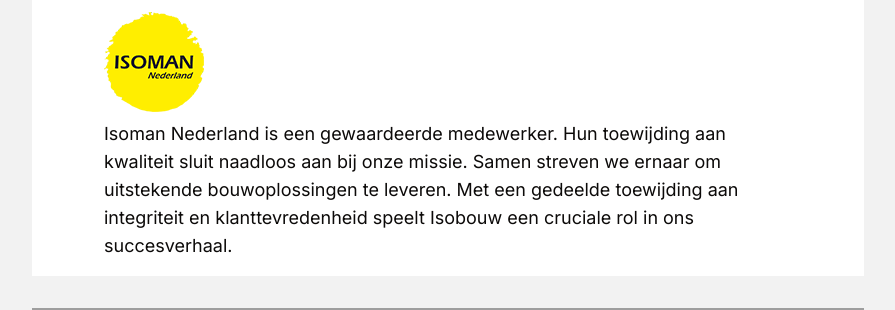
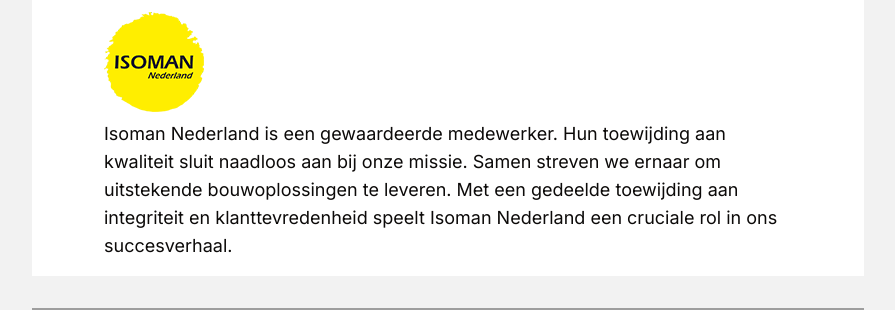
Before and after one commit to emreYA/nmbs, a Next.js app: page / in a window 1280 px wide. Shown: the part 1264-1574 px from the top of the page, without its empty margins (192-1087 px from the left). Built offline with nearby package versions, Linux system fonts and the light colour scheme; grey boxes are pictures that could not be loaded.

Commit message:
isobouw up
up

```diff
--- a/src/app/page.tsx
+++ b/src/app/page.tsx
@@ -66,8 +66,8 @@ export default function Home() {
             Isoman Nederland is een gewaardeerde medewerker. Hun toewijding aan
             kwaliteit sluit naadloos aan bij onze missie. Samen streven we
             ernaar om uitstekende bouwoplossingen te leveren. Met een gedeelde
-            toewijding aan integriteit en klanttevredenheid speelt Isobouw een
-            cruciale rol in ons succesverhaal.
+            toewijding aan integriteit en klanttevredenheid speelt Isoman
+            Nederland een cruciale rol in ons succesverhaal.
           </p>
         </div>
       </div>
```
